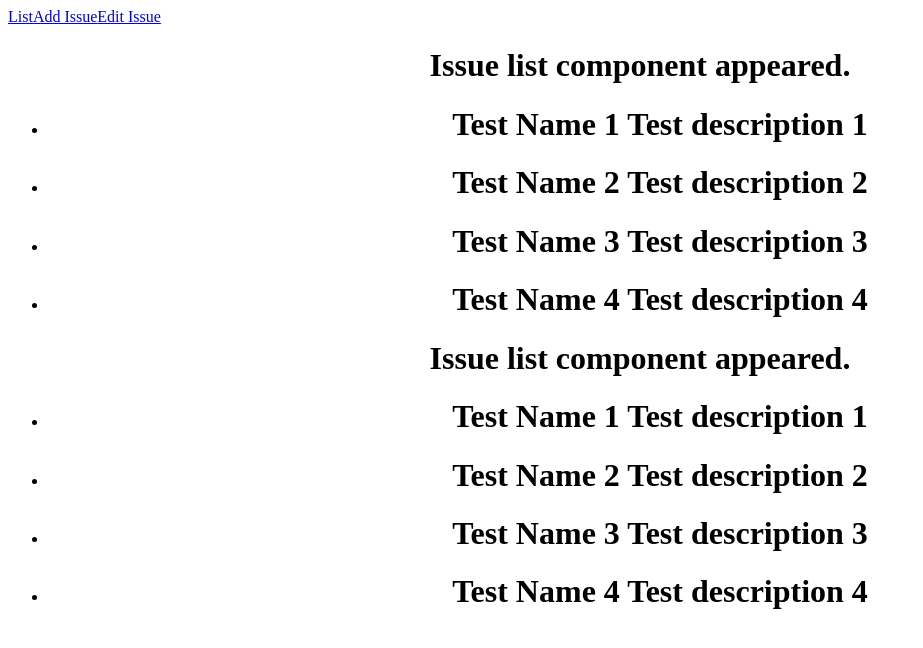
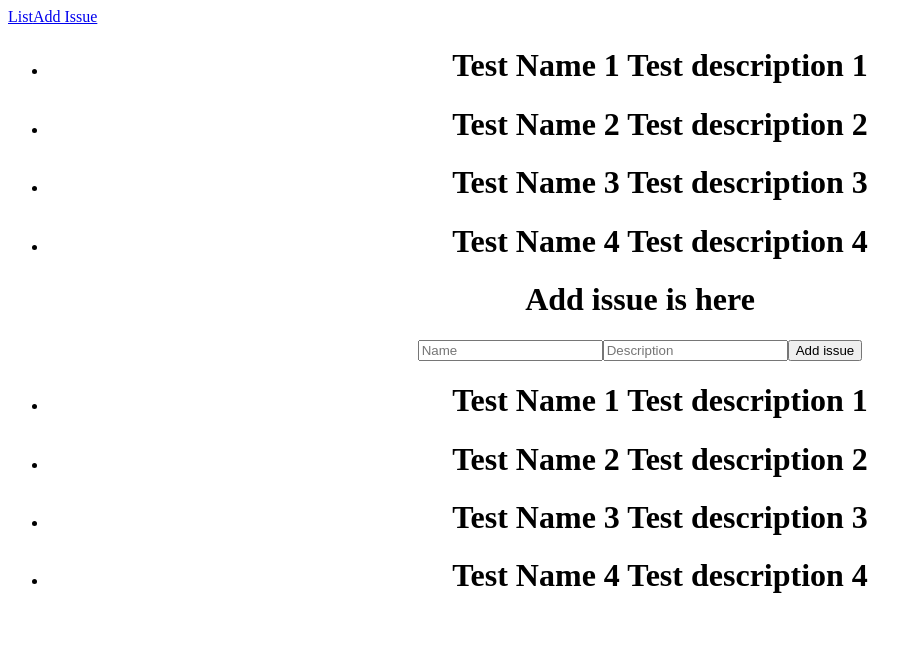
Before and after one commit to GaborSzalay/issue-tracker, an Angular app: page /add in a window 1280 px wide. Shown: the top 648 px of the page, without its empty margins (0-923 px from the left). Built offline with nearby package versions, Linux system fonts and the light colour scheme.

Commit message:
adding new issues to existing list

```diff
--- /dev/null
+++ b/src/app/add-issue/add-issue.component.html
@@ -0,0 +1,13 @@
+<div style="text-align:center">
+  <h1>
+    Add issue is here
+  </h1>
+
+  <form (ngSubmit)="addIssue()" #issueForm="ngForm">
+    <input [(ngModel)]="newIssue.name" name="name" placeholder="Name" #name="ngModel">
+    <input [(ngModel)]="newIssue.description" name="description" placeholder="Description" #description="ngModel">
+
+    <button>Add issue</button>
+
+  </form>
+</div>
--- /dev/null
+++ b/src/app/add-issue/add-issue.component.ts
@@ -0,0 +1,23 @@
+import { Component } from '@angular/core';
+import { Issue } from '../issue';
+import { IssueService } from '../issue-service';
+
+@Component({
+  selector: 'add-issue',
+  templateUrl: './add-issue.component.html',
+  styleUrls: ['./add-issue.component.css'],
+  providers: [IssueService]
+})
+export class AddIssueComponent {
+  issues: Issue[];
+  newIssue: Issue;
+
+  constructor(private issueService: IssueService){
+    this.issues = issueService.getIssues();
+    this.newIssue = new Issue();
+  }
+
+  addIssue() {
+    this.issues.push({ id: 1, name: this.newIssue.name, description: this.newIssue.description });
+  }
+}
--- a/src/app/app-component/app.component.html
+++ b/src/app/app-component/app.component.html
@@ -1,7 +1,10 @@
 <nav>
   <a routerLink="/" routerLinkActive="active">List</a>
   <a routerLink="/add" routerLinkActive="active">Add Issue</a>
-  <a routerLink="/edit/5" routerLinkActive="active">Edit Issue</a>
 </nav>
+
 <router-outlet></router-outlet>
+
+<add-issue></add-issue>
+
 <issue-list></issue-list>
--- a/src/app/app.module.ts
+++ b/src/app/app.module.ts
@@ -2,17 +2,14 @@ import { BrowserModule } from '@angular/platform-browser';
 import { NgModule } from '@angular/core';
 import { RouterModule, Routes } from '@angular/router';
 import { HttpModule, JsonpModule } from '@angular/http';
+import { FormsModule }   from '@angular/forms';
 
 import { AppComponent } from './app-component/app.component';
 import { IssueListComponent } from './issue-list/issue-list.component';
 import { IssueComponent } from './issue/issue.component';
+import { AddIssueComponent } from './add-issue/add-issue.component';
 
 const appRoutes: Routes = [
-  {
-    path: 'edit/:id',
-    component: IssueListComponent,
-    data: { id: 'id' }
-  },
   {
     path: 'add',
     component: IssueListComponent
@@ -22,7 +19,8 @@ const appRoutes: Routes = [
   declarations: [
     AppComponent,
     IssueListComponent,
-    IssueComponent
+    IssueComponent,
+    AddIssueComponent
   ],
   imports: [
     RouterModule.forRoot(
@@ -31,7 +29,8 @@ const appRoutes: Routes = [
     ),
     BrowserModule,
     HttpModule,
-    JsonpModule
+    JsonpModule,
+    FormsModule
   ],
   providers: [],
   bootstrap: [AppComponent]
--- a/src/app/issue-list/issue-list.component.html
+++ b/src/app/issue-list/issue-list.component.html
@@ -1,10 +1,3 @@
-<!--The content below is only a placeholder and can be replaced.-->
-<div style="text-align:center">
-  <h1>
-    Issue list component appeared.
-  </h1>
-</div>
-
 <ul class="issues">
   <li *ngFor="let issue of issues">
     <issue [issue]="issue"></issue>
--- a/src/app/issue.ts
+++ b/src/app/issue.ts
@@ -2,4 +2,6 @@ export class Issue {
     id: number;
     name: string;
     description: string;
+
+    constructor() {};
 }
--- a/src/app/issue/issue.component.html
+++ b/src/app/issue/issue.component.html
@@ -1,4 +1,3 @@
-<!--The content below is only a placeholder and can be replaced.-->
 <div style="text-align:center">
   <h1>
     {{issue.name}}
```
Also changed, not shown: src/app/add-issue/add-issue.component.css (added).
